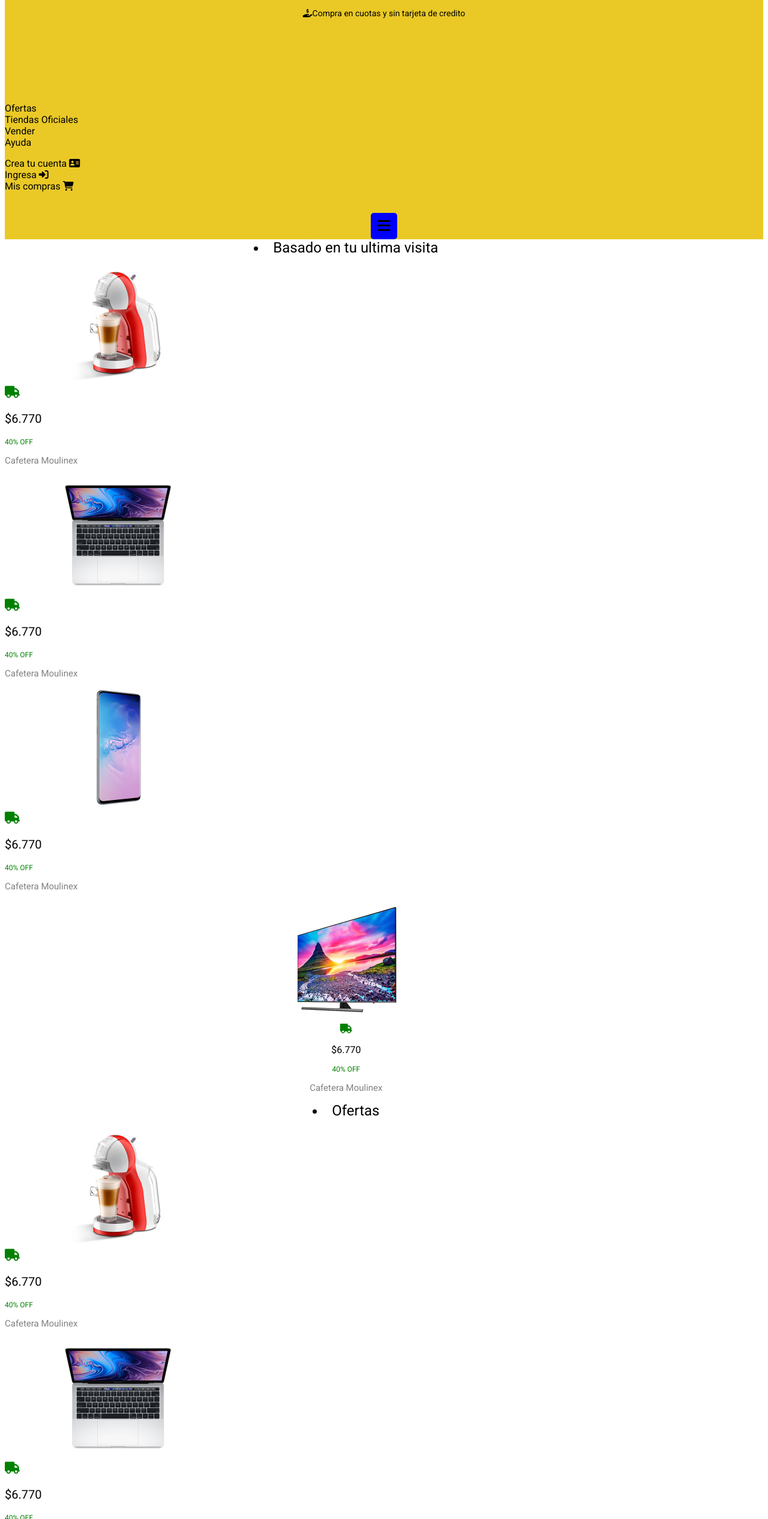
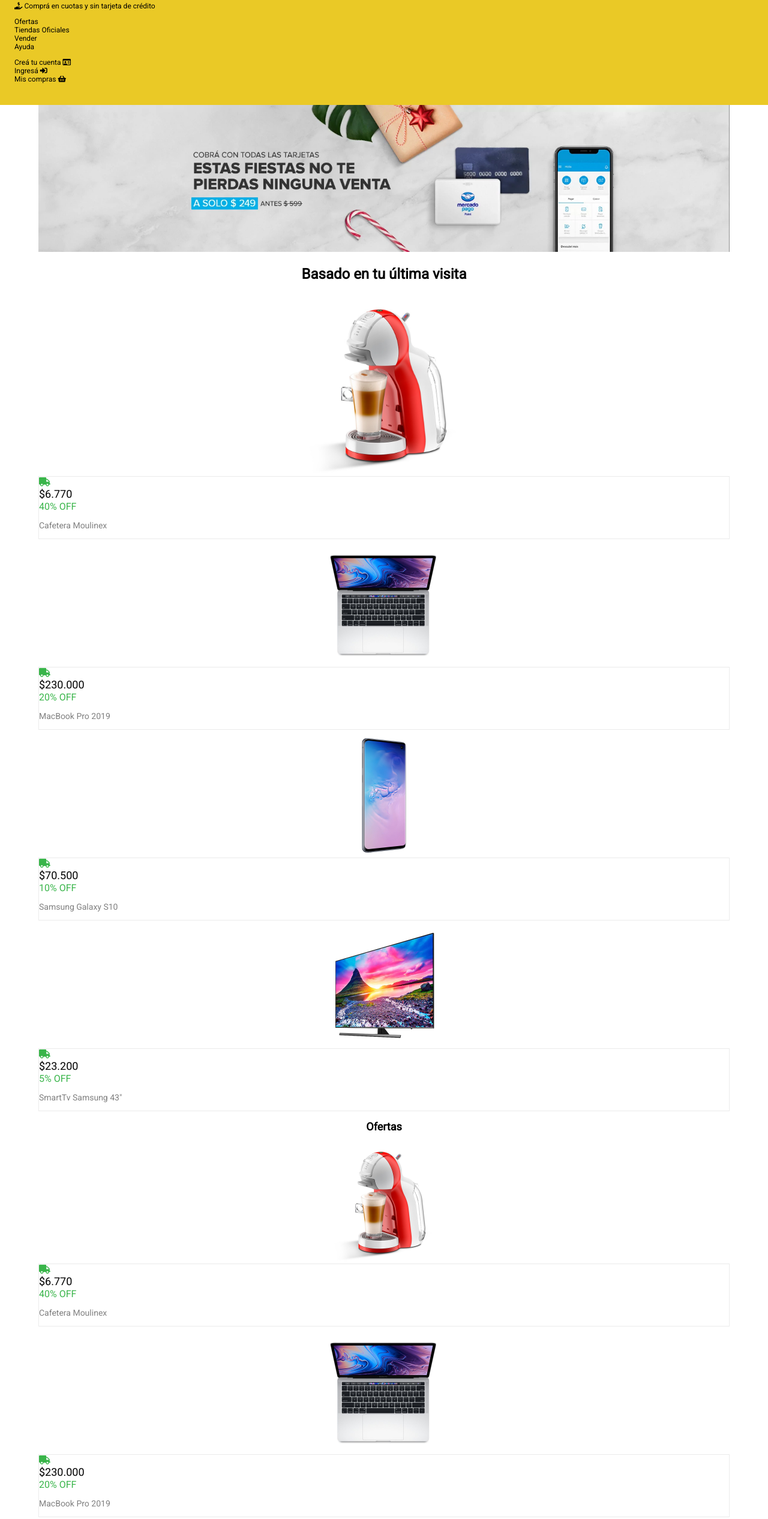
Before and after one commit to JuanRumelfanger/Mercado-Liebre, a website: page viewe/home.html in a window 1280 px wide. Shown: the part 217-2750 px from the top of the page at 60% size. Drawn offline with Linux system fonts and the light colour scheme.

Commit message:
Mejoro los estilos y el viweport

```diff
--- a/public/css/style.css
+++ b/public/css/style.css
@@ -1,87 +1,135 @@
-body{
-    font-family: 'Roboto';
+html,
+body {
+  margin: 0;
+  box-shadow: 0px 0px 10px rgb(100, 100, 100);
+}
+.w-50 {
+  width: 50%;
 }
 
-header{
-    background-color: #EAC926;
-    font-family: 'Roboto';
+.padding {
+  padding: 24px;
 }
-main{
+
+main {
+  width: 90%;
   text-align: center;
-    width: 90%;
+  margin: auto;
 }
 footer{
-    font-size: 12px;
   text-align: center;
 }
+#ml-main-nav ul {
+  list-style-type: none;
+  padding-left: 0;
+}
 
-h3{
-    font-size: 18px;
+#ml-main-nav a {
+  text-decoration: none;
+  color: black;
 }
-#titulares{
-    font-size: 24px;
-}
-#promocion{
-    text-align: center;
-    color: black;
-    font-size: 14px;
-}
-#busqueda{
-   padding: 10%;
-   color: white;
-}
-#opciones{
-    font-size: 16px;
-}
-#Copyright{
-    text-align: left;
-    margin-top: 50px;
-}
-#item-footer{
-    font-size: 30px;
-    color: blue;
-}
-#garantia{
-    color: gray;
-    padding: 0px 70px;
-}
-article#condiciones{
-    margin: 60px 0px;
-}
-div.burger-menu {
+
+.burger-menu {
+  background-color: #1259c3;
   text-align: center;
   font-size: 24px;
   width: 28px;
   padding: 8px;
   margin: 0 auto;
   border-radius: 5px;
-    background-color: blue;
 }
 
-.articulo{
-    margin: 10px 0px;
-    text-align: left;
-    font-size: 20px;
+.banner {
+  width: 100%;
 }
 
-#camion{
-    color: green;
+/* Fonts & Texts */
+body {
+  font-family: "Roboto";
+  font-size: 12px;
 }
 
-li.encabesado{
-    font-size: 16px;
-    font-weight: bolder;
-    list-style-type: none;
-}
-p.descuento{
-    color: green;
-    font-size: 12px;
-}
-p.modelo{
-    color: gray;
-    font-size: 15px;
+.text-title {
+  font-size: 24px;
 }
 
-.imagen-articulo{
-    margin: 0px 90px ;
+.text-price {
+  margin: 1px 0px;
+  font-size: 18px;
 }
+
+.text-discount {
+  margin: 1px 0px;
+  font-size: 16px;
+}
+
+.text-desc {
+  color: gray;
+  font-size: 14px;
+}
+
+/* Colors ====================  */
+
+.ml-yellow-text {
+  color: #eac926;
+}
+.ml-blue-text {
+  color: #03264c;
+}
+.ml-lb-text {
+  color: #1259c3;
+}
+.ml-dark-text {
+  color: #666;
+}
+.ml-light-text {
+  color: #ebebeb;
+}
+.text-discount {
+  color: #39b54a;
+}
+
+.ml-yellow-bg {
+  background-color: #eac926;
+}
+.ml-blue-bg {
+  background-color: #03264c;
+}
+#ml-lb-bg {
+  color: blue;
+  font-size: 30px;
+}
+.ml-dark-bg {
+  background-color: #666;
+}
+.ml-light-bg {
+  background-color: #ebebeb;
+}
+#camionsito {
+  color: #39b54a;
+  font-size: 15px;
+  margin: 1px 0px;
+}
+article{
+  margin: 10px 0px;
+}
+.product-description{
+  border: 1px solid #ebebeb;
+  padding: 1 px;
+  text-align: left;
+
+}
+
+@media(max-width: 361px){
+  #ml-main-nav ul {
+    display: none;
+  }
+  .text-desc {
+    display: none;
+  }
+}
+@media(min-width: 362px){
+  .burger-menu {
+   display: none;
+  }
+}
--- a/viewe/home.html
+++ b/viewe/home.html
@@ -1,123 +1,163 @@
 <!DOCTYPE html>
 <html lang="en">
-
   <head>
-    <meta charset="UTF-8">
-    <meta name="viewport" content="width=device-width, initial-scale=1.0">
+    <meta charset="UTF-8" />
+    <meta name="viewport" content="width=device-width, initial-scale=1.0" />
     <title>Mercado Liebre</title>
     <script src="https://kit.fontawesome.com/52cd1fbf1c.js" crossorigin="anonymous"></script>
-    <link rel="preconnect" href="https://fonts.googleapis.com">
-    <link rel="preconnect" href="https://fonts.gstatic.com" crossorigin>
-    <link href="https://fonts.googleapis.com/css2?family=Roboto&display=swap" rel="stylesheet">
-    <link rel="stylesheet" href="/public/css/style.css">
-
+    <link href="https://fonts.googleapis.com/css2?family=Roboto&display=swap" rel="stylesheet"/>
+    <link href="https://cdnjs.cloudflare.com/ajax/libs/font-awesome/5.15.4/css/all.min.css" rel="stylesheet"/>
+    <link rel="stylesheet" href="/public/css/style.css" />
   </head>
   <body>
-    <header>
-        <div id="busqueda">
-            <img src="/public/images/logo-mercado-liebre.svg" width="150px"><br>
-            <input type="text" placeholder="Buscar productos, marcas"><br>
-            <i class="fa-solid fa-magnifying-glass"></i>
-            <p id="promocion"><i class="fa-solid fa-hand-holding-dollar"></i>Compra en cuotas y sin tarjeta de credito</p>
+    <header class="ml-yellow-bg padding">
+      <img id="logo" class="w-50" src="/public/images/logo-mercado-liebre.svg" alt="" />
+      <div>
+        <input type="text" placeholder="Buscar productos, marcas" />
+        <button><i class="fa fa-search"></i></button>
       </div>
-        <div id="opciones">
-            <li type="none">Ofertas</li>
-            <li type="none">Tiendas Oficiales</li>
-            <li type="none">Vender</li>
-            <li type="none">Ayuda</li>
-            <p>    </p>
-            <li type="none">Crea tu cuenta <i class="fa-solid fa-address-card"></i></li>
-            <li type="none">Ingresa <i class="fa-solid fa-right-to-bracket"></i></li>
-            <li type="none">Mis compras <i class="fa-solid fa-cart-shopping"></i></li>
-        </div><br>
-        <p> </p>
-        <div class="burger-menu">
-            <i class="fas fa-bars"></i>
+      <p class="text-center">
+        <i class="fas fa-hand-holding-usd"></i> Comprá en cuotas y sin tarjeta
+        de crédito
+      </p>
+      <nav id="ml-main-nav">
+        <ul>
+          <li>
+            <a href="#">Ofertas</a>
+          </li>
+          <li>
+            <a href="#">Tiendas Oficiales</a>
+          </li>
+          <li>
+            <a href="#">Vender</a>
+          </li>
+          <li>
+            <a href="#">Ayuda</a>
+          </li>
+        </ul>
+        <ul>
+          <li>
+            <a href="#">Creá tu cuenta <i class="far fa-id-card"></i></a>
+          </li>
+          <li>
+            <a href="#">Ingresá <i class="fas fa-sign-in-alt"></i></a>
+          </li>
+          <li>
+            <a href="#">Mis compras <i class="fas fa-shopping-basket"></i></a>
+          </li>
+        </ul>
+      </nav>
+      <div class="burger-menu ml-lb-bg">
+      <i class="fas fa-bars ml-light-text"></i>
       </div>
     </header>
     <main>
+      <img class="banner"
+      src="/public/images/img-home-banner.jpg"
+      alt="En estas fiestas no te pierdas ninguna venta"
+    />
+      <section>
 
-            <li id="titulares">Basado en tu ultima visita</li>
-            <article class="articulo">
-                <img class="imagen-articulo" src="/public/images/img-cafetera-moulinex.jpg" width="200"><br>
-                <i class="fa-solid fa-truck" id="camion"></i>
-                  <p>$6.770</p>
-                  <p class="descuento">40% OFF</p>
-                  <p class="modelo">Cafetera Moulinex</p>
+        <h2 class="text-title">Basado en tu última visita</h2>
+
+        <article>
+          <img src="/public/images/img-cafetera-moulinex.jpg" alt="" width="300px" />
+          <div class="product-description">
+            <i class="fas fa-truck" id="camionsito"></i>
+            <p class="text-price">$6.770</p>
+            <p class="text-discount">40% OFF</p>
+            <p class="text-desc">Cafetera Moulinex</p>
+          </div>
         </article>
-           <article class="articulo">
-            <img class="imagen-articulo" src="/public/images/img-macbook-pro-2019.jpg" width="200"><br>
-            <i class="fa-solid fa-truck" id="camion"></i>
-            <p>$6.770</p>
-            <p class="descuento">40% OFF</p>
-            <p class="modelo">Cafetera Moulinex</p>
+        <article>
+          <img src="/public/images/img-macbook-pro-2019.jpg" alt="" width="200px" />
+          <div class="product-description">
+            <i class="fas fa-truck" id="camionsito"></i>
+            <p class="text-price">$230.000</p>
+            <p class="text-discount">20% OFF</p>
+            <p class="text-desc">MacBook Pro 2019</p>
+          </div>
         </article>
-           <article class="articulo">
-            <img class="imagen-articulo" src="/public/images/img-samsung-galaxy-s10.jpg" width="200"><br>
-            <i class="fa-solid fa-truck" id="camion"></i>
-            <p>$6.770</p>
-            <p class="descuento">40% OFF</p>
-            <p class="modelo">Cafetera Moulinex</p>
+        <article>
+          <img src="/public/images/img-samsung-galaxy-s10.jpg" alt="" width="200px" />
+          <div class="product-description">
+            <i class="fas fa-truck" id="camionsito"></i>
+            <p class="text-price">$70.500</p>
+            <p class="text-discount">10% OFF</p>
+            <p class="text-desc">Samsung Galaxy S10</p>
+          </div>
         </article>
-          <article class="imagen-articulo" class="articulo">
-            <img src="/public/images/img-tv-samsung-smart.jpg" width="200"><br>
-            <i class="fa-solid fa-truck" id="camion"></i>
-            <p>$6.770</p>
-            <p class="descuento">40% OFF</p>
-            <p class="modelo">Cafetera Moulinex</p>
+        <article>
+          <img src="/public/images/img-tv-samsung-smart.jpg" alt="" width="200px" />
+          <div class="product-description">
+            <i class="fas fa-truck" id="camionsito"></i>
+            <p class="text-price">$23.200</p>
+            <p class="text-discount">5% OFF</p>
+            <p class="text-desc">SmartTv Samsung 43"</p>
+          </div>
         </article>
 
-            <li id="titulares">Ofertas</li>
-         <article class="articulo">
-            <img class="imagen-articulo" src="/public/images/img-cafetera-moulinex.jpg" width="200"><br>
-            <i class="fa-solid fa-truck" id="camion"></i>
-            <p>$6.770</p>
-            <p class="descuento">40% OFF</p>
-            <p class="modelo">Cafetera Moulinex</p>
+      </section>
+      <section>
+        <h2>Ofertas</h2>
+        <article>
+          <img src="/public/images/img-cafetera-moulinex.jpg" alt="" width="200px" />
+          <div class="product-description">
+            <i class="fas fa-truck" id="camionsito"></i>
+            <p class="text-price">$6.770</p>
+            <p class="text-discount">40% OFF</p>
+            <p class="text-desc">Cafetera Moulinex</p>
+          </div>
         </article>
-       <article class="articulo">
-        <img class="imagen-articulo" src="/public/images/img-macbook-pro-2019.jpg" width="200"><br>
-        <i class="fa-solid fa-truck" id="camion"></i>
-        <p>$6.770</p>
-        <p class="descuento">40% OFF</p>
-        <p class="modelo">Cafetera Moulinex</p>
+        <article>
+          <img src="/public/images/img-macbook-pro-2019.jpg" alt="" width="200px" />
+          <div class="product-description">
+            <i class="fas fa-truck" id="camionsito"></i>
+            <p class="text-price">$230.000</p>
+            <p class="text-discount">20% OFF</p>
+            <p class="text-desc">MacBook Pro 2019</p>
+          </div>
         </article>
-       <article class="articulo">
-        <img class="imagen-articulo" src="/public/images/img-samsung-galaxy-s10.jpg" width="200"><br>
-        <i class="fa-solid fa-truck" id="camion"></i>
-        <p>$6.770</p>
-        <p class="descuento">40% OFF</p>
-        <p class="modelo">Cafetera Moulinex</p>
+        <article>
+          <img src="/public/images/img-samsung-galaxy-s10.jpg" alt="" width="200px" />
+          <div class="product-description">
+            <i class="fas fa-truck" id="camionsito"></i>
+            <p class="text-price">$70.500</p>
+            <p class="text-discount">10% OFF</p>
+            <p class="text-desc">Samsung Galaxy S10</p>
+          </div>
         </article>
-      <article class="articulo">
-        <img class="imagen-articulo" src="/public/images/img-tv-samsung-smart.jpg" width="200"><br>
-        <i class="fa-solid fa-truck" id="camion"></i>
-        <p>$6.770</p>
-        <p class="descuento">40% OFF</p>
-        <p class="modelo">Cafetera Moulinex</p>
+        <article>
+          <img src="/public/images/img-tv-samsung-smart.jpg" alt="" width="200px" />
+          <div class="product-description">
+            <i class="fas fa-truck" id="camionsito"></i>
+            <p class="text-price">$23.200</p>
+            <p class="text-discount">5% OFF</p>
+            <p class="text-desc">SmartTv Samsung 43"</p>
+          </div>
         </article>
-
+      </section>
     </main>
     <footer>
         <article id="condiciones">
-            <i class="fa-solid fa-credit-card" id="item-footer"></i><br>
-            <li class="encabesado">Paga con tarjeta o en efectivo</li>
+            <i class="fa-solid fa-credit-card" id="ml-lb-bg"></i><br>
+            <h3>Paga con tarjeta o en efectivo</h3>
             <p id="garantia">Con Mercado Libre Cash, tenes cuotas sin interes con tarjeta o con efectivo en
             puntos pagos. ¡Y siempre es seguro! </p>
         </article>
         <article id="condiciones">
-            <i class="fa-solid fa-gift" id="item-footer"></i><br>
-            <li class="encabesado">Envios gratis desde $2.500</li>
+            <i class="fa-solid fa-gift" id="ml-lb-bg"></i><br>
+            <h3>Envios gratis desde $2.500</h3>
             <p id="garantia">Solo por estar registrad@ en Mercado Liebre tenes envios gratis en miles de
             productos. Es un beneficio de Mercado Puntos.</p>
         </article>
         <article id="condiciones">
-            <i class="fa-solid fa-user-shield" id="item-footer"></i><br>
-            <li class="encabesado">Seguridad, de principio a fin</li>
+            <i class="fa-solid fa-user-shield" id="ml-lb-bg"></i><br>
+            <h3>Seguridad, de principio a fin</h3>
             <p id="garantia">¿No te gusta?¡Devolvelo! En Mercado Liebre, no hay nada que no puedas hacer
             porque estas siempre protegid@</p>
         </article>
-            <p id="Copyright">Copyright © 1999-2020 MercadoLiebre S.R.L.</p>
+            <h3>Copyright © 1999-2020 MercadoLiebre S.R.L</h3>
     </footer>
   </body>
 </html>
```
Lines whose indentation alone changed are shown as unchanged.
